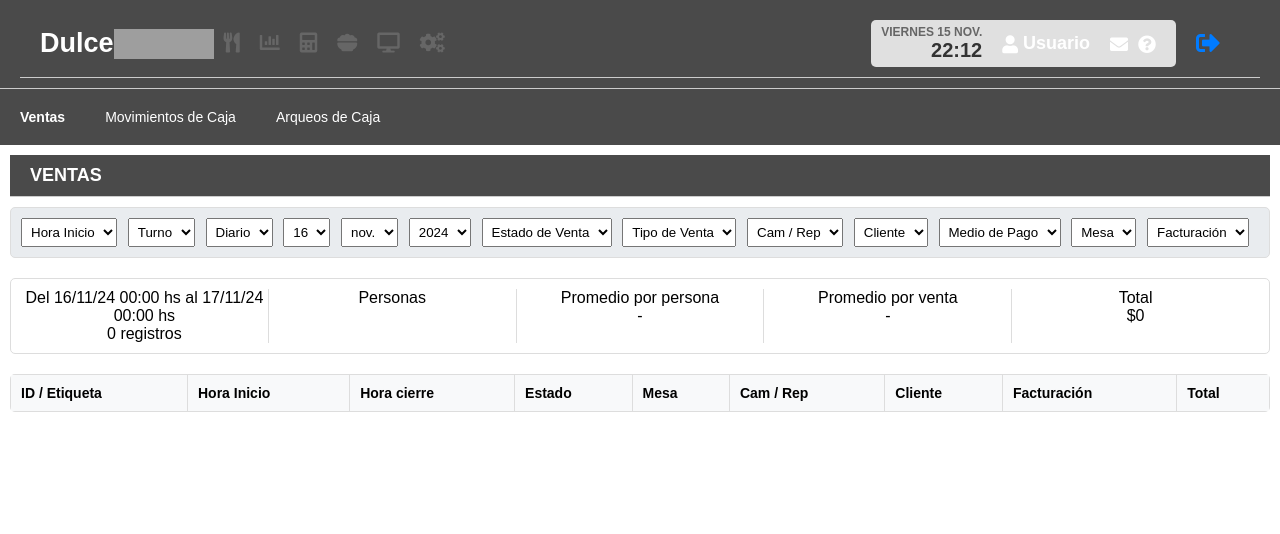
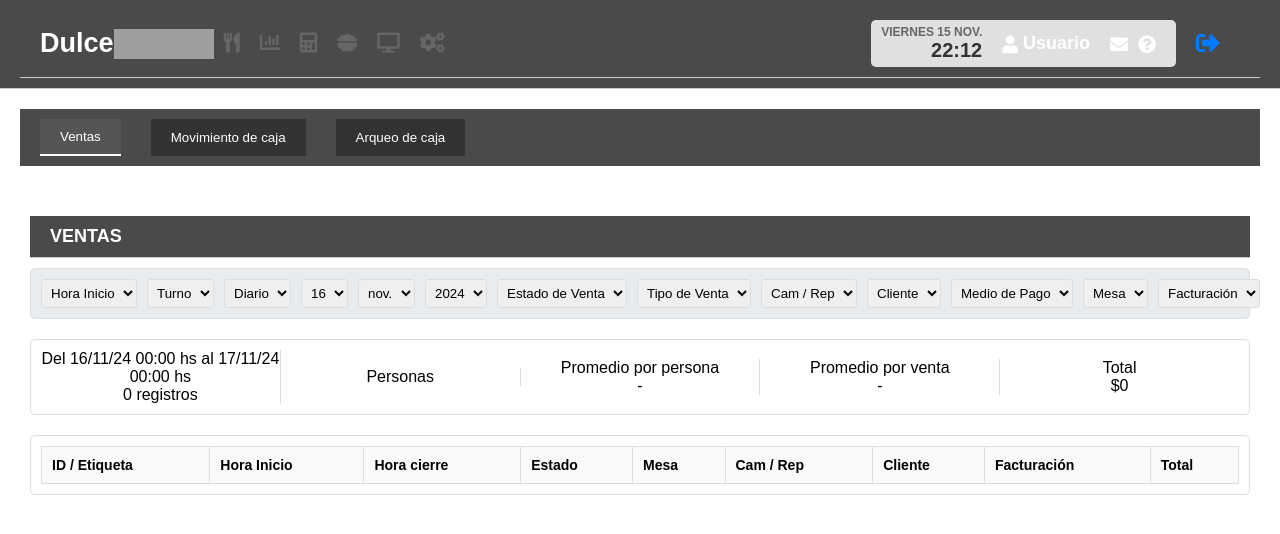
Before and after one commit to Alejandrocc24/Pos_Heladeria, a Flask app: page /Ventas/ in a window 1280 px wide. Shown: the top 534 px of the page. Run offline with Flask 3, Linux system fonts and the light colour scheme; lists and menus that the app fills with data are empty; grey boxes are pictures that could not be loaded.

Commit message:
actualizacion

```diff
--- a/static/css/datos.css
+++ b/static/css/datos.css
@@ -402,6 +402,88 @@ th {
   background-color: #f0f0f0;
 }
 
+/*CSS de movimiento de caja*/
+.header {
+  background-color: #555;
+  color: white;
+  padding: 10px 20px;
+  display: flex;
+  justify-content: space-between;
+  align-items: center;
+}
+.header h1 {
+  margin: 0;
+  font-size: 18px;
+}
+.header .new-movement {
+  background-color: #444;
+  color: white;
+  padding: 5px 10px;
+  border: none;
+  cursor: pointer;
+  display: flex;
+  align-items: center;
+}
+.header .new-movement i {
+  margin-right: 5px;
+}
+.container {
+  padding: 20px;
+}
+.filters {
+  background-color: white;
+  padding: 10px;
+  border: 1px solid #ddd;
+  display: flex;
+  align-items: center;
+  margin-bottom: 10px;
+}
+.filters select,
+.filters input {
+  margin-right: 10px;
+  padding: 5px;
+  border: 1px solid #ddd;
+  border-radius: 3px;
+}
+.filters .filter-icon {
+  font-size: 20px;
+  margin-right: 10px;
+}
+.summary {
+  background-color: white;
+  padding: 10px;
+  border: 1px solid #ddd;
+  display: flex;
+  justify-content: space-between;
+  align-items: center;
+  margin-bottom: 10px;
+}
+.summary p {
+  margin: 0;
+}
+.summary .balance {
+  font-size: 18px;
+  font-weight: bold;
+}
+.table-container {
+  background-color: white;
+  padding: 10px;
+  border: 1px solid #ddd;
+}
+table {
+  width: 100%;
+  border-collapse: collapse;
+}
+table th,
+table td {
+  padding: 10px;
+  border: 1px solid #ddd;
+  text-align: left;
+}
+table th {
+  background-color: #f5f5f5;
+}
+
 /* Css de boton gastos*/
 .header {
   background-color: #3a3a3a;
@@ -669,7 +751,7 @@ table th {
   justify-content: space-between;
 }
 
-.headerss{
+.headerss {
   display: flex;
   align-items: center;
 }
--- a/templates/Ventas.html
+++ b/templates/Ventas.html
@@ -1,7 +1,5 @@
 {% extends "base.html" %} {% block content %}
 
-<html>
-  <head>
 <title>Ventas</title>
 <!-- Título de la página -->
 <!-- Vincula los estilos de Font Awesome para los íconos -->
@@ -9,19 +7,18 @@
   rel="stylesheet"
   href="https://cdnjs.cloudflare.com/ajax/libs/font-awesome/5.15.3/css/all.min.css"
 />
-  </head>
-  <body>
+
 <!-- Barra de navegación -->
-    <div class="navbar">
-      <a href="#" class="active">Ventas</a>
-      <!-- Opción activa: Ventas -->
-      <a href="#">Movimientos de Caja</a>
-      <!-- Link a Movimientos de Caja -->
-      <a href="#">Arqueos de Caja</a>
-      <!-- Link a Arqueos de Caja -->
+<div class="tabs">
+  <button class="tab active" onclick="showSection('Ventas')">Ventas</button>
+  <button class="tab" onclick="showSection('Movimiento')">
+    Movimiento de caja
+  </button>
+  <button class="tab" onclick="showSection('Arqueo')">Arqueo de caja</button>
 </div>
 
 <!-- Contenedor principal -->
+<div id="Ventas" class="main-content">
   <div class="container">
     <!-- Encabezado principal -->
     <div class="header">VENTAS</div>
@@ -124,6 +121,71 @@
       </table>
     </div>
   </div>
-  </body>
-</html>
+</div>
+
+<!-- Sección de Movimiento -->
+<div id="Movimiento" class="main-content" style="display: none">
+  <h2>Movimiento de cajar</h2>
+
+  <div class="header">
+    <h1>MOVIMIENTOS DE CAJA</h1>
+    <button class="new-movement">
+      <i class="fas fa-plus"></i> Nuevo Movimiento
+    </button>
+  </div>
+  <div class="container">
+    <div class="filters">
+      <i class="fas fa-th filter-icon"></i>
+      <select>
+        <option>Turno</option>
+      </select>
+      <select>
+        <option>Diario</option>
+      </select>
+      <select>
+        <option>19</option>
+      </select>
+      <select>
+        <option>nov.</option>
+      </select>
+      <select>
+        <option>2024</option>
+      </select>
+      <i class="fas fa-filter filter-icon"></i>
+      <select>
+        <option>Tipo</option>
+      </select>
+    </div>
+    <div class="summary">
+      <p>Del 19/11/24 00:00 hs al 20/11/24 00:00 hs<br />0 registros</p>
+      <p class="balance">Balance<br />$0</p>
+    </div>
+    <div class="table-container">
+      <table>
+        <thead>
+          <tr>
+            <th>Fecha</th>
+            <th>Monto</th>
+            <th>Tipo</th>
+            <th>Comentario</th>
+          </tr>
+        </thead>
+        <tbody>
+          <!-- No records to display -->
+        </tbody>
+      </table>
+    </div>
+  </div>
+  <script>
+    function changeStatus(button) {
+      if (button.classList.contains("available")) {
+        button.classList.remove("available");
+        button.classList.add("occupied");
+      } else {
+        button.classList.remove("occupied");
+        button.classList.add("available");
+      }
+    }
+  </script>
+</div>
 {% endblock %}
```
Lines whose indentation alone changed are shown as unchanged.
